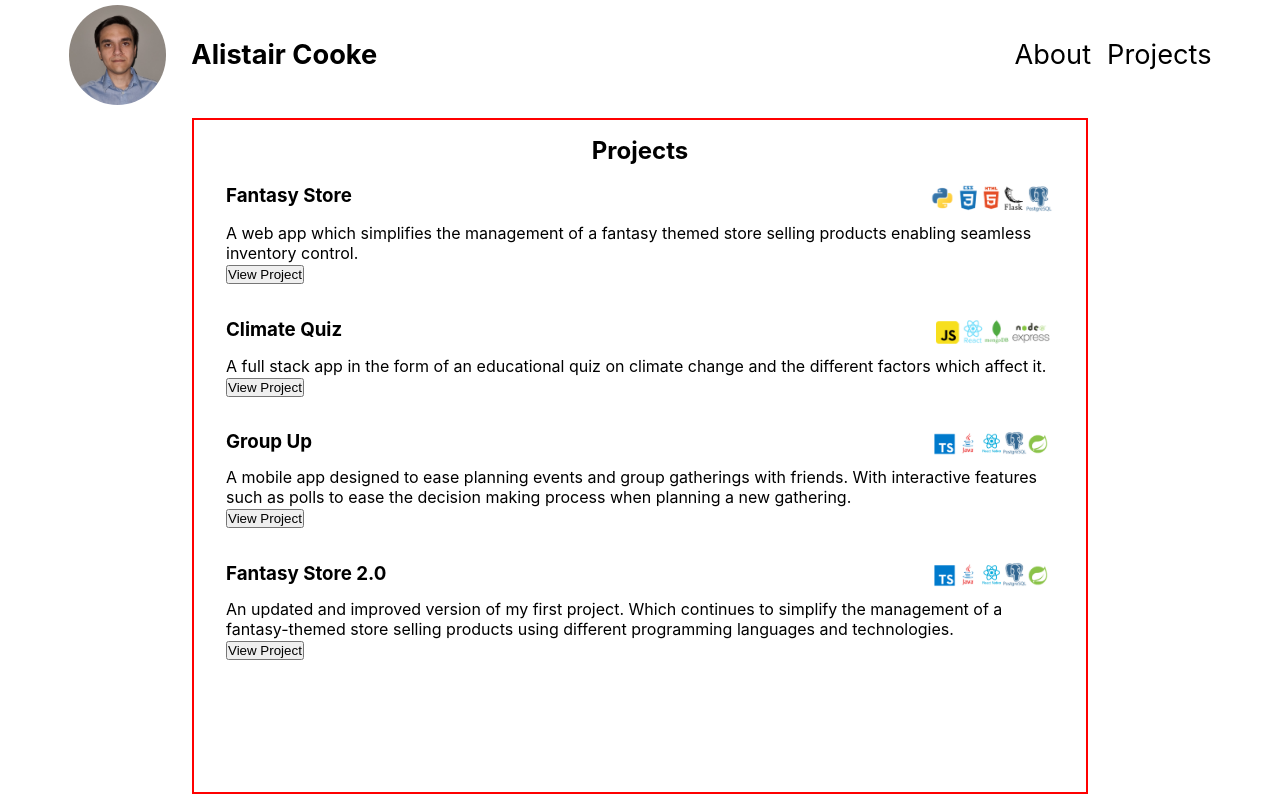
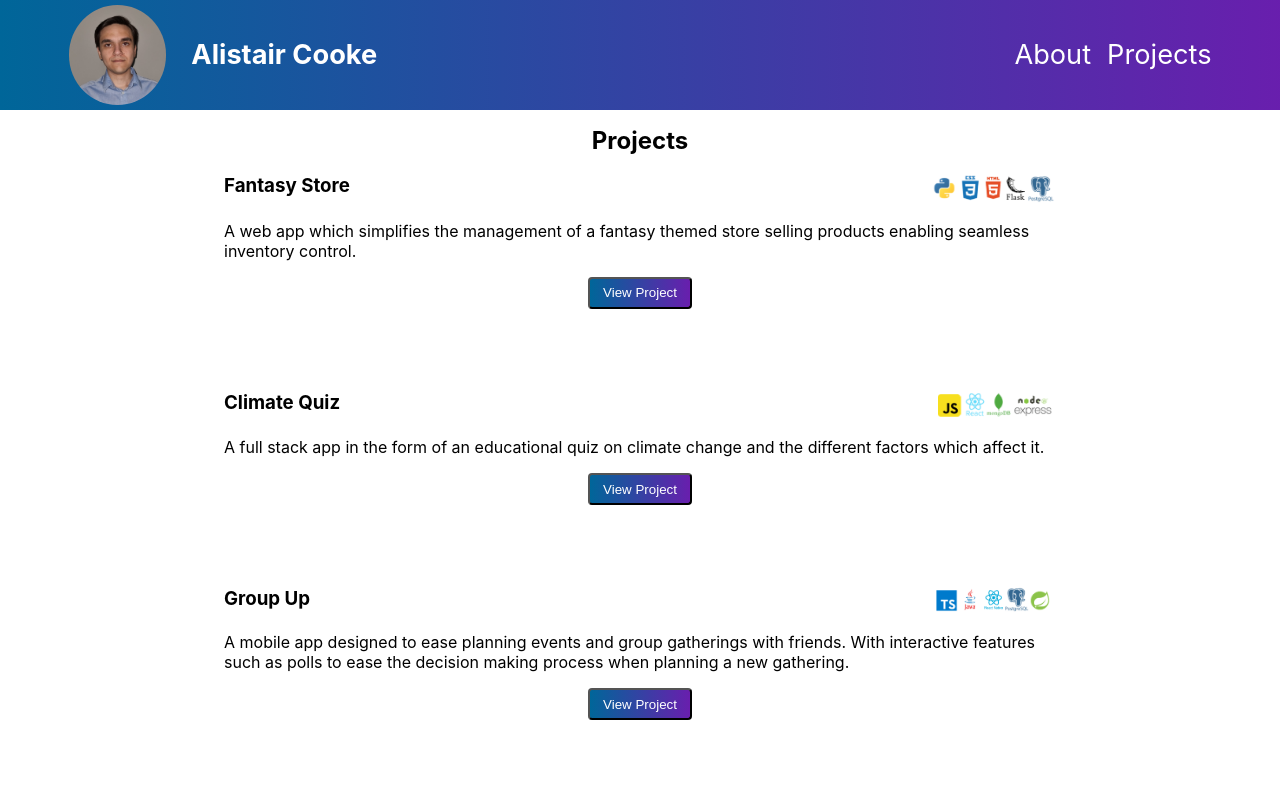
Before and after one commit to alcooke13/portfolio, a React (Create React App) app: page / in a window 1280 px wide. Both pictures are taken after a click on the item "Projects". Shown: the top 800 px of the page. Built offline with nearby package versions, Linux system fonts and the light colour scheme.

Commit message:
layout for projects list and single projects, temporary image

```diff
--- a/src/components/Projects.js
+++ b/src/components/Projects.js
@@ -4,13 +4,13 @@ import projectOneImg from '../images/project_one_img.png'
 import projectTwoImg from '../images/project_two_img.png'
 import projectThreeImg from '../images/project_three_img.png'
 
-function Projects({setPageContent}) {
+function Projects({ setPageContent }) {
     return (
         <ProjectBox>
             <H2>Projects</H2>
             <ProjectContainer>
-
                 <Li>
+                    <InsideContainer>
                         <Header>
                             <H3>Fantasy Store</H3>
                             <Img src={projectOneImg} alt='Logos of Python, Css, Html, Flask and Postgres' />
@@ -18,9 +18,11 @@ function Projects({setPageContent}) {
                         <p>
                             A web app which simplifies the management of a fantasy themed store selling products enabling seamless inventory control.
                         </p>
-                    <button onClick={() => setPageContent('projectOne')}>View Project</button>
+                        <Button onClick={() => setPageContent('projectOne')}>View Project</Button>
+                    </InsideContainer>
                 </Li>
                 <Li>
+                    <InsideContainer>
                         <Header>
                             <H3>Climate Quiz</H3>
                             <Img src={projectTwoImg} alt='Logos of JavaScript, React, MongoDB and Express' />
@@ -28,9 +30,11 @@ function Projects({setPageContent}) {
                         <p>
                             A full stack app in the form of an educational quiz on climate change and the different factors which affect it.
                         </p>
-                    <button onClick={() => setPageContent('projectTwo')}>View Project</button>
+                        <Button onClick={() => setPageContent('projectTwo')}>View Project</Button>
+                    </InsideContainer>
                 </Li>
                 <Li>
+                    <InsideContainer>
                         <Header>
                             <H3>Group Up</H3>
                             <Img src={projectThreeImg} alt='Logos of TypeScript, Java, React Native, Postgres and Spring Boot' />
@@ -38,9 +42,11 @@ function Projects({setPageContent}) {
                         <p>
                             A mobile app designed to ease planning events and group gatherings with friends. With interactive features such as polls to ease the decision making process when planning a new gathering.
                         </p>
-                    <button onClick={() => setPageContent('projectThree')}>View Project</button>
+                        <Button onClick={() => setPageContent('projectThree')}>View Project</Button>
+                    </InsideContainer>
                 </Li>
                 <Li>
+                    <InsideContainer>
                         <Header>
                             <H3>Fantasy Store 2.0</H3>
                             <Img src={projectThreeImg} alt='Logos JavaScript, Java, React, Postgres and Spring Boot' />
@@ -48,9 +54,9 @@ function Projects({setPageContent}) {
                         <p>
                             An updated and improved version of my first project. Which continues to simplify the management of a fantasy-themed store selling products using different programming languages and technologies.
                         </p>
-                    <button onClick={() => setPageContent('projectFour')}>View Project</button>
+                        <Button onClick={() => setPageContent('projectFour')}>View Project</Button>
+                    </InsideContainer>
                 </Li>
-
             </ProjectContainer>
         </ProjectBox>
     );
@@ -64,7 +70,6 @@ const Header = styled.header`
     display: flex;
     justify-content: space-between;
     align-items: center;
-    margin-bottom: 0.5em;
 `
 
 
@@ -82,11 +87,34 @@ const H3 = styled.h3`
 `
 
 const ProjectContainer = styled.div`
+    display: flex;
+    flex-direction: column;
+    gap: 3em;
+`
 
+const InsideContainer = styled.div`
+    display: flex;
+    flex-direction: column;
+    gap: 1em;
 `
 
 const Li = styled.div`
     padding: 1em;
 `
 
+const Button = styled.button`
+    background:linear-gradient(to left, hsl(271, 70%, 40%), hsl(200, 100%, 30%));
+    color: #fff;
+    padding: 0.5em 1em;
+    border-radius: .3em;
+    cursor: pointer;
+    align-self: center;
+
+    &:hover {
+    border-color: black;
+    box-shadow:0 0 5px 0 black;
+
+  }
+`
+
 export default Projects
--- a/src/components/projectViews/ProjectFourView.js
+++ b/src/components/projectViews/ProjectFourView.js
@@ -1,13 +1,18 @@
 import React from 'react'
 import styled from 'styled-components';
+import testImg from '../../images/placeholder.png'
 
 function ProjectFourView() {
   return (
     <ProjectContainer>
+      <Text>
         <H2>Fantasy Store 2.0</H2>
         <p>
           A web application which updates and improves upon my first project. My goal for this project was to review and consolidate the knowledge and skills that I acquired during my time at CodeClan. To achieve this I chose to build a new code base using different technologies compared to version 1.0. This allowed me to further master tools such as  React, JavaScript, Java and Spring Boot. One specific aspect I wanted to focus on in this project was enhancing the user interface of the site. To accomplish this I completed a short course on CSS to sharpen my skills and applied what I learned to this new version. I am satisfied with the outcome of the project, as I was able to compare it with my first project and witness firsthand how much I have grown.
         </p>
+      </Text>
+      <Img src={testImg} alt={"Project Picture"} />
+      <StyledDiv>
         <h3>Technologies</h3>
         <ul>
           <li>JavaScript</li>
@@ -16,8 +21,9 @@ function ProjectFourView() {
           <li>PostgreSQL</li>
           <li>Spring Boot</li>
         </ul>
+      </StyledDiv>
       <a href='https://github.com/alcooke13/Fantasy_StoreV2' target="_blank" rel='noopener'>
-      <button>Project Link</button>
+        <Button>Project Link</Button>
       </a>
     </ProjectContainer>
   );
@@ -29,7 +35,39 @@ text-align: center;
 margin-bottom: 0.5em;
 `
 
-const ProjectContainer = styled.div`
+const Text = styled.div`
+  display: flex;
+  flex-direction: column;
+  gap: 1em;
 `
 
+const ProjectContainer = styled.div`
+  display: flex;
+  flex-direction: column;
+  gap: 1em;
+  align-items: center;
+`
+
+const Button = styled.button`
+  background:linear-gradient(to left, hsl(271, 70%, 40%), hsl(200, 100%, 30%));
+  color: #fff;
+  padding: 0.5em 1em;
+  border-radius: .3em;
+  cursor: pointer;
+
+  &:hover {
+  border-color: black;
+  box-shadow:0 0 5px 0 black;
+  }
+`
+
+const StyledDiv = styled.div`
+  align-self: flex-start;
+`
+
+const Img = styled.img`
+  width: 250px;
+  height: 250px;
+  border-radius: 0.4em;
+`
 export default ProjectFourView;
--- a/src/components/projectViews/ProjectOneView.js
+++ b/src/components/projectViews/ProjectOneView.js
@@ -1,12 +1,17 @@
 import React from 'react'
 import styled from 'styled-components';
+import testImg from '../../images/placeholder.png'
 
 function ProjectOneView() {
   return (
     <ProjectContainer>
+      <Text>
         <H2>Fantasy Store</H2>
         <p>A full stack web application that I created using Flask. I drew inspiration from enjoying media in a fantasy setting  particularly games. The main goal of my project was to assist a merchant in a fantasy world with managing their products. The application allows users to easily create new products, modify details of existing ones and delete products from their inventory all while keeping track of stock. It was a challenging but fulfilling week as I applied the knowledge gained from the first module in CodeClan. I thoroughly enjoyed the experience and I’m proud of what I have accomplished as my first coding project.</p>
-        <h3>Technologies</h3>
+      </Text>
+      <Img src={testImg} alt={"Project Picture"} />
+      <StyledDiv>
+        <h3>Tools Used</h3>
         <ul>
           <li>Python</li>
           <li>CSS</li>
@@ -14,9 +19,10 @@ function ProjectOneView() {
           <li>Flask</li>
           <li>PostgreSQL</li>
         </ul>
-        <a href='https://github.com/alcooke13/fantasy_story_project' target="_blank" rel='noopener'>
-          <button>Project Link</button>
-        </a>
+      </StyledDiv>
+      <a href='https://github.com/alcooke13/fantasy_story_project' target="_blank" rel='noopener'>
+        <Button>Project Link</Button>
+      </a>
     </ProjectContainer>
   );
 };
@@ -28,6 +34,38 @@ const H2 = styled.h2`
 `
 
 const ProjectContainer = styled.div`
+  display: flex;
+  flex-direction: column;
+  gap: 1em;
+  align-items: center;
+`
+
+const Text = styled.div`
+  display: flex;
+  flex-direction: column;
+  gap: 1em;
+`
+const Button = styled.button`
+    background:linear-gradient(to left, hsl(271, 70%, 40%), hsl(200, 100%, 30%));
+    color: #fff;
+    padding: 0.5em 1em;
+    border-radius: .3em;
+    cursor: pointer;
+
+    &:hover {
+    border-color: black;
+    box-shadow:0 0 5px 0 black;
+  }
+
+`
+const StyledDiv = styled.div`
+  align-self: flex-start;
+`
+
+const Img = styled.img`
+  width: 250px;
+  height: 250px;
+  border-radius: 0.4em;
 `
 
 export default ProjectOneView;
--- a/src/components/projectViews/ProjectThreeView.js
+++ b/src/components/projectViews/ProjectThreeView.js
@@ -1,16 +1,22 @@
 import React from 'react'
 import styled from 'styled-components';
+import testImg from '../../images/placeholder.png'
 
 function ProjectThreeView() {
   return (
     <ProjectContainer>
+      <Text>
         <H2>Group Up</H2>
         <p>
           For our capstone project, we created a mobile app designed to simplify the planning process for group gatherings among friends. We implemented functionalities such as polling for locations, activities, and dates. To accomplish this, we developed our own backend API using Java and Spring Boot. For the frontend we used TypeScript and React Native Expo. We developed this app as a team of four and successfully completed the project in two weeks.
-    <p>This was a challenging project as we decided to use TypeScript and React Native Expo which were not covered in the CodeClan curriculum. Although challenging, I enjoyed the experience of building upon the foundation provided by CodeClan and taking the initiative to self-learn these additional technologies. Through this experience, I was able to consolidate my knowledge and skills, ultimately resulting in the creation of an app that I am truly proud of.
         </p>
+        <p>
+          This was a challenging project as we decided to use TypeScript and React Native Expo which were not covered in the CodeClan curriculum. Although challenging, I enjoyed the experience of building upon the foundation provided by CodeClan and taking the initiative to self-learn these additional technologies. Through this experience, I was able to consolidate my knowledge and skills, ultimately resulting in the creation of an app that I am truly proud of.
         </p>
-    <h3>Technologies</h3>
+      </Text>
+      <Img src={testImg} alt={"Project Picture"} />
+      <StyledDiv>
+        <h3>Tools Used</h3>
         <ul>
           <li>TypeScript</li>
           <li>Java</li>
@@ -18,8 +24,9 @@ function ProjectThreeView() {
           <li>PostgreSQL</li>
           <li>Spring Boot</li>
         </ul>
+      </StyledDiv>
       <a href='https://github.com/alcooke13/group_app' target="_blank" rel='noopener'>
-      <button>Project Link</button>
+        <Button>Project Link</Button>
       </a>
     </ProjectContainer>
   );
@@ -30,8 +37,40 @@ const H2 = styled.h2`
 text-align: center;
 margin-bottom: 0.5em;
 `
+const Text = styled.div`
+  display: flex;
+  flex-direction: column;
+  gap: 1em;
+`
 
 const ProjectContainer = styled.div`
+  display: flex;
+  flex-direction: column;
+  gap: 1em;
+  align-items: center;
+`
+
+const Button = styled.button`
+  background:linear-gradient(to left, hsl(271, 70%, 40%), hsl(200, 100%, 30%));
+  color: #fff;
+  padding: 0.5em 1em;
+  border-radius: .3em;
+  cursor: pointer;
+
+  &:hover {
+  border-color: black;
+  box-shadow:0 0 5px 0 black;
+  }
+`
+
+const StyledDiv = styled.div`
+  align-self: flex-start;
+`
+
+const Img = styled.img`
+  width: 250px;
+  height: 250px;
+  border-radius: 0.4em;
 `
 
 export default ProjectThreeView;
--- a/src/components/projectViews/ProjectTwoView.js
+++ b/src/components/projectViews/ProjectTwoView.js
@@ -1,21 +1,27 @@
 import React from 'react'
 import styled from 'styled-components';
+import testImg from '../../images/placeholder.png'
 
 function ProjectTwoView() {
   return (
     <ProjectContainer>
+      <Text>
         <H2>Climate Quiz</H2>
         <p>An educational game in the form of a quiz on the topic of climate change. The goal of the project was to create an interactive app that incorporated various question types, enabling users to explore the factors and consequences of climate change. Working as a team of four, we successfully completed the project within a week. We created APIs for the main features of the app to work such as the questions, users and keeping track of user’s score as they played the game. I enjoyed the experience of collaborating with my teammates, employing techniques such as pair programming and mob programming to tackle issues. As well as the workflow of using GitHub and Trello to divide tasks and merge our work. </p>
-        <h3>Technologies</h3>
+      </Text>
+      <Img src={testImg} alt={"Project Picture"} />
+      <StyledDiv>
+        <h3>Tools Used</h3>
         <ul>
           <li>JavaScript</li>
           <li>React</li>
           <li>MongoDB</li>
           <li>Express</li>
         </ul>
-        <a href='https://github.com/alcooke13/climate_quiz' target="_blank" rel='noopener'>
-          <button>Project Link</button>
-        </a>
+      </StyledDiv>
+      <a href='https://github.com/alcooke13/climate_quiz' target="_blank" rel='noopener'>
+        <Button>Project Link</Button>
+      </a>
     </ProjectContainer>
   );
 };
@@ -26,7 +32,39 @@ const H2 = styled.h2`
   margin-bottom: 0.5em;
 `
 
-const ProjectContainer = styled.div`
+const Text = styled.div`
+  display: flex;
+  flex-direction: column;
+  gap: 1em;
 `
 
+const ProjectContainer = styled.div`
+  display: flex;
+  flex-direction: column;
+  gap: 1em;
+  align-items: center;
+`
+
+const Button = styled.button`
+  background:linear-gradient(to left, hsl(271, 70%, 40%), hsl(200, 100%, 30%));
+  color: #fff;
+  padding: 0.5em 1em;
+  border-radius: .3em;
+  cursor: pointer;
+
+  &:hover {
+  border-color: black;
+  box-shadow:0 0 5px 0 black;
+  }
+`
+
+const StyledDiv = styled.div`
+  align-self: flex-start;
+`
+
+const Img = styled.img`
+  width: 250px;
+  height: 250px;
+  border-radius: 0.4em;
+`
 export default ProjectTwoView;
--- a/src/container/MainContainer.js
+++ b/src/container/MainContainer.js
@@ -61,9 +61,9 @@ const Header = styled.header`
     display: flex;
     justify-content: space-between;
     align-items: center;
-    background-color: #fff;
+    background:linear-gradient(to left, hsl(271, 70%, 40%), hsl(200, 100%, 30%));
     padding: 5px;
-
+    color: #fff;
 `
 
 const PictureBlock = styled.div`
@@ -101,8 +101,6 @@ const H1 = styled.h1`
 
 `
 const Content = styled.div`
-    margin-top: 0.5em;
-    border: 2px solid red;
     min-height: 80vh;
     max-height: fit-content;
     padding: 1em;
```
Also changed, not shown: src/images/placeholder.png (added), 1 other file (tests, documents, lock files or other folders). Lines whose indentation alone changed are shown as unchanged.
